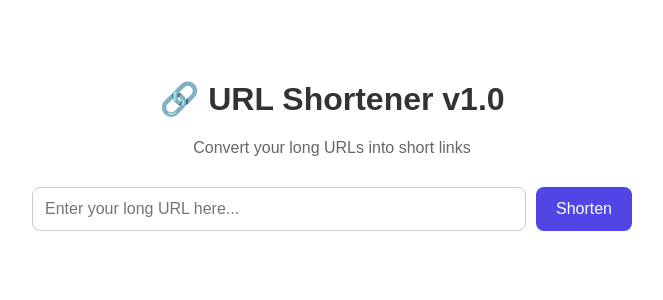
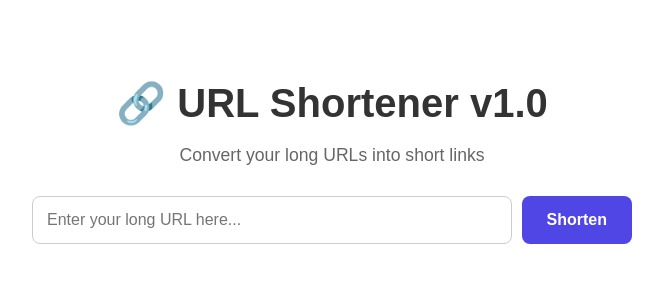
Before and after one commit to NgThien16/url-shorter-frontend, a React (Create React App) app: page / in a window 1280 px wide. Shown: the top 300 px of the page, without its empty margins (308-971 px from the left). Built offline with nearby package versions, Linux system fonts and the light colour scheme; no server answers.

Commit message:
Final fix: correct state naming and response handling

```diff
--- a/src/App.js
+++ b/src/App.js
@@ -16,8 +16,6 @@ function App() {
     }
   };
 
-  console.log("Check API URL:", process.env.REACT_APP_API_URL);
-
   const handleShorten = async () => {
     if (!url) {
       setError('Please enter a URL!');
@@ -27,31 +25,30 @@ function App() {
       setError('Invalid URL! Please enter a valid URL (e.g. https://google.com)');
       return;
     }
+
     setLoading(true);
     setError('');
     setShortUrl('');
 
     try {
-
       const response = await fetch('https://url-shortener-api-latest-66j8.onrender.com/api/Urls', {
         method: 'POST',
         headers: { 'Content-Type': 'application/json' },
-    body: JSON.stringify(url)
+        body: JSON.stringify(url) // Gửi chuỗi thuần theo đúng Swagger
       });
 
       if (response.ok) {
-    // THAY DÒNG await response.json() THÀNH DÒNG NÀY:
+        // Bóc quà dạng Text vì Backend Thiện trả về string
         const shortCode = await response.text();
 
-    // Sau đó ông dùng cái shortCode này để hiển thị ra màn hình
-    setShortenedUrl(`https://url-shortener-api-latest-66j8.onrender.com/api/Urls/${shortCode}`);
+        // Ghép code vào link để hiển thị
+        const fullShortUrl = `https://url-shortener-api-latest-66j8.onrender.com/api/Urls/${shortCode}`;
+        setShortUrl(fullShortUrl);
       } else {
-    // Xử lý lỗi nếu không ok
+        setError('Server returned an error. Please check your URL.');
       }
-
-      const data = await response.json();
-      setShortUrl(data.shortUrl);
     } catch (err) {
+      console.error(err);
       setError('Connection error! Please try again.');
     } finally {
       setLoading(false);
@@ -59,9 +56,11 @@ if (response.ok) {
   };
 
   const handleCopy = () => {
+    if (shortUrl) {
       navigator.clipboard.writeText(shortUrl);
       setCopied(true);
       setTimeout(() => setCopied(false), 2000);
+    }
   };
 
   return (
@@ -77,7 +76,7 @@ if (response.ok) {
           onChange={(e) => setUrl(e.target.value)}
           style={{
             ...styles.input,
-            border: error ? '1px solid red' : '1px solid #ccc'
+            border: error ? '2px solid red' : '1px solid #ccc'
           }}
         />
         <button onClick={handleShorten} style={styles.button} disabled={loading}>
@@ -93,6 +92,7 @@ if (response.ok) {
           <a href={shortUrl} target="_blank" rel="noreferrer" style={styles.link}>
             {shortUrl}
           </a>
+          <br />
           <button onClick={handleCopy} style={styles.copyButton}>
             {copied ? '✅ Copied!' : '📋 Copy'}
           </button>
@@ -103,17 +103,17 @@ if (response.ok) {
 }
 
 const styles = {
-  container: { maxWidth: '600px', margin: '80px auto', fontFamily: 'Arial', textAlign: 'center', padding: '0 20px' },
-  title: { fontSize: '2rem', color: '#333' },
-  subtitle: { color: '#666', marginBottom: '30px' },
-  inputBox: { display: 'flex', gap: '10px' },
-  input: { flex: 1, padding: '12px', fontSize: '1rem', borderRadius: '8px', border: '1px solid #ccc' },
-  button: { padding: '12px 20px', backgroundColor: '#4f46e5', color: 'white', border: 'none', borderRadius: '8px', cursor: 'pointer', fontSize: '1rem' },
-  error: { color: 'red', marginTop: '10px' },
-  resultBox: { marginTop: '30px', padding: '20px', backgroundColor: '#f0fdf4', borderRadius: '10px' },
-  resultLabel: { color: '#555', marginBottom: '8px' },
-  link: { color: '#4f46e5', fontSize: '1.1rem', wordBreak: 'break-all' },
-  copyButton: { marginTop: '12px', padding: '8px 16px', backgroundColor: '#22c55e', color: 'white', border: 'none', borderRadius: '6px', cursor: 'pointer' }
+  container: { maxWidth: '600px', margin: '80px auto', fontFamily: 'Arial, sans-serif', textAlign: 'center', padding: '0 20px' },
+  title: { fontSize: '2.5rem', color: '#333', marginBottom: '10px' },
+  subtitle: { color: '#666', marginBottom: '30px', fontSize: '1.1rem' },
+  inputBox: { display: 'flex', gap: '10px', marginBottom: '10px' },
+  input: { flex: 1, padding: '14px', fontSize: '1rem', borderRadius: '8px', outline: 'none' },
+  button: { padding: '14px 25px', backgroundColor: '#4f46e5', color: 'white', border: 'none', borderRadius: '8px', cursor: 'pointer', fontSize: '1rem', fontWeight: 'bold' },
+  error: { color: '#dc2626', marginTop: '10px', fontWeight: 'bold' },
+  resultBox: { marginTop: '30px', padding: '25px', backgroundColor: '#f0fdf4', borderRadius: '12px', border: '1px solid #bbf7d0' },
+  resultLabel: { color: '#166534', marginBottom: '10px', fontWeight: 'bold' },
+  link: { color: '#4f46e5', fontSize: '1.2rem', wordBreak: 'break-all', textDecoration: 'none', fontWeight: '500' },
+  copyButton: { marginTop: '15px', padding: '10px 20px', backgroundColor: '#22c55e', color: 'white', border: 'none', borderRadius: '6px', cursor: 'pointer', fontSize: '0.9rem' }
 };
 
 export default App;
```
Lines whose indentation alone changed are shown as unchanged.
